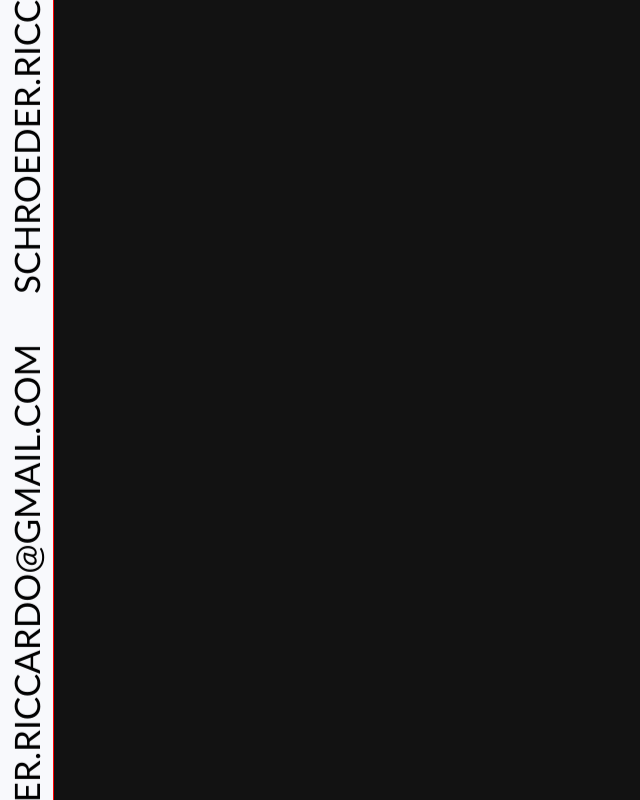
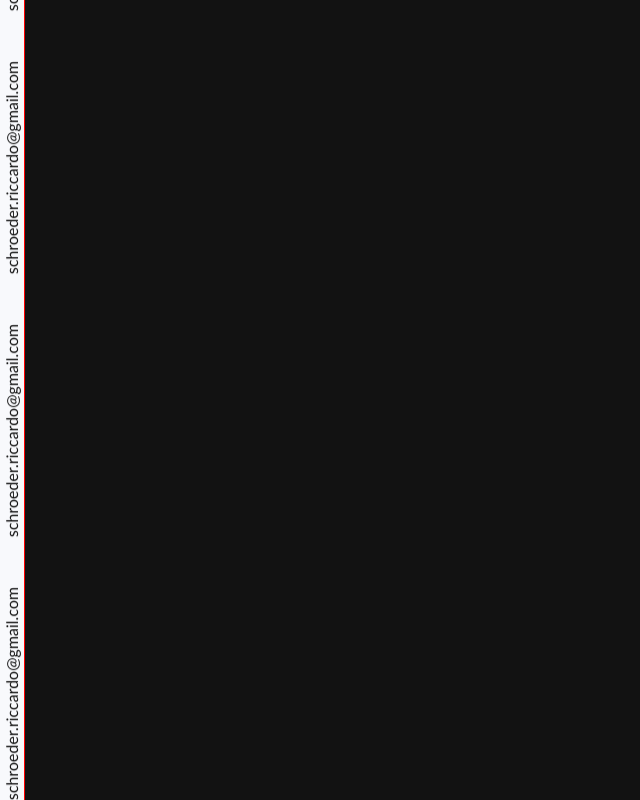
Before and after one commit to rico-td/personalWebsite, a React (Vite) app: page /personalWebsite/ in a window 1280 px wide. Shown: the whole page, without its empty margins (0-640 px from the left). Built offline with nearby package versions, Linux system fonts and the light colour scheme.

Commit message:
implement pause function when hover over contact banner

```diff
--- a/src/App.css
+++ b/src/App.css
@@ -1,7 +1,3 @@
-h1 {
-    color: var(--background-color)
-}
-
 body {
   background-color: var(--background-dark);
 }
@@ -15,12 +11,7 @@ body {
   }
 }
 
-
 .contact-copy-button {
-  position: absolute;
-  text-transform: uppercase;
-  font-weight: 200;
-  font-size: 35px;
   font-family:'Gill Sans', 'Gill Sans MT', Calibri, 'Trebuchet MS', sans-serif
 }
 
@@ -43,22 +34,28 @@ body {
   align-items: center;
   overflow: hidden;
   white-space: nowrap;
+  position: fixed;
+  top: 0;
+  left: 0;
   -webkit-backface-visibility: hidden;
   -webkit-transform-style: preserve-3d;
   border-bottom: 1px solid red;
-  position: fixed;
-  top: 0;
-  left: 0;
   transform-origin: left top;
   transform: translateZ(0) rotate(-90deg) translateX(-100%);
   background-color: var(--background-dark);
   z-index: 99;
   cursor: pointer;
+  color: red;
 }
 
 .contact-banner:hover {
+  transition: background-color .4s ease-in-out, color .4s ease-in;
   background-color: var(--background-light);
-  color: black;
+  color: var(--background-dark);
+}
+
+.contact-banner:hover .contact-mover {
+  animation-play-state: paused;
 }
 
 /* .contact-banner :is(span) {
--- a/src/components/ContactBanner.jsx
+++ b/src/components/ContactBanner.jsx
@@ -2,8 +2,8 @@ import React from "react";
 
 const ContactBanner = () => {
    return (
-      <button className="contact-copy-button">
-         <div className="text-white contact-banner">
+      <button className="contact-copy-button absolute uppercase font-light text-2xl">
+         <div className="text-white contact-banner py-2 transition-backgroundColor:2s:ease-in">
             <div className="contact-mover" style={{ animationDuration: "22s" }}>
                <span>schroeder.riccardo@gmail.com</span>
             </div>
```
